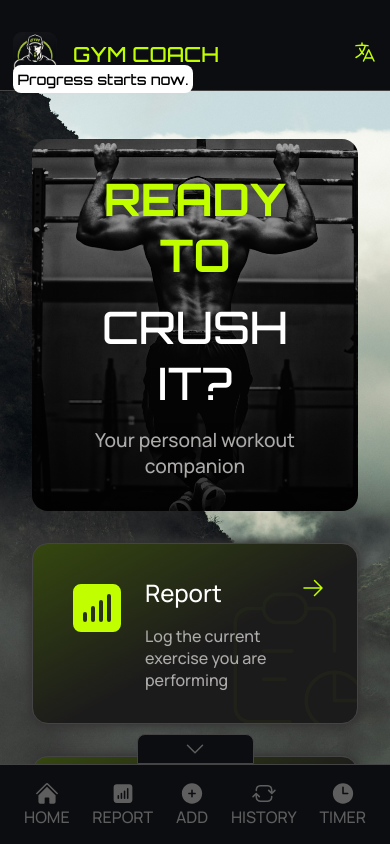
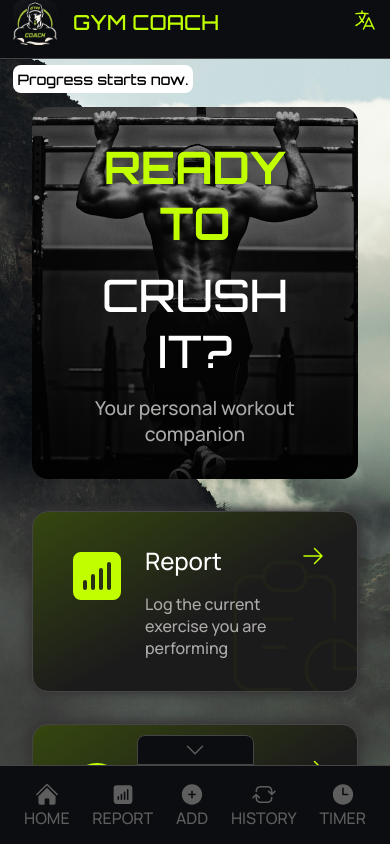
Before and after one commit to ernestol92/GymCoach, a React (Vite) app: page / in a window 390 px wide. Built offline with nearby package versions, Linux system fonts and the light colour scheme.

Commit message:
added iphone inset padding for navbar header v1.04

```diff
--- a/src/App.css
+++ b/src/App.css
@@ -42,7 +42,7 @@
   width: 100%;
   max-width: 430px;
   margin: 0 auto;
-  height: 100vh;
+  height: 100dvh;
   background: #0f0f0f;
   display: flex;
   flex-direction: column;
@@ -64,7 +64,7 @@
   width: 100%;
   border-bottom: #444 solid 1px;
   position: relative;
-  padding-top: calc(32px + env(safe-area-inset-top, 0px)) ;
+  padding-top: env(safe-area-inset-top, 0px);
 }
 
 .Navbar-icons{
@@ -344,7 +344,7 @@
   width: 100%;
   max-width: 430px;
   position:sticky;
-  bottom: 0;
+  bottom: -1px;
   background-color: transparent;
   z-index: 99999;
   padding-top: 8px;
--- a/src/Components/Toolbar.jsx
+++ b/src/Components/Toolbar.jsx
@@ -13,7 +13,7 @@ const Toolbar = () => {
   return (
     <>
 
-      <div className='toolbar-wrapper bottomToolbar'>
+      <div className='toolbar-wrapper'>
           <button className='toolbar-button' onClick={handleClick}>
             {isOpen ? <ChevronDownIcon className='icon-sm footer-icon'/> : <ChevronUpIcon className='icon-md footer-icon'/>}
           </button>
```
